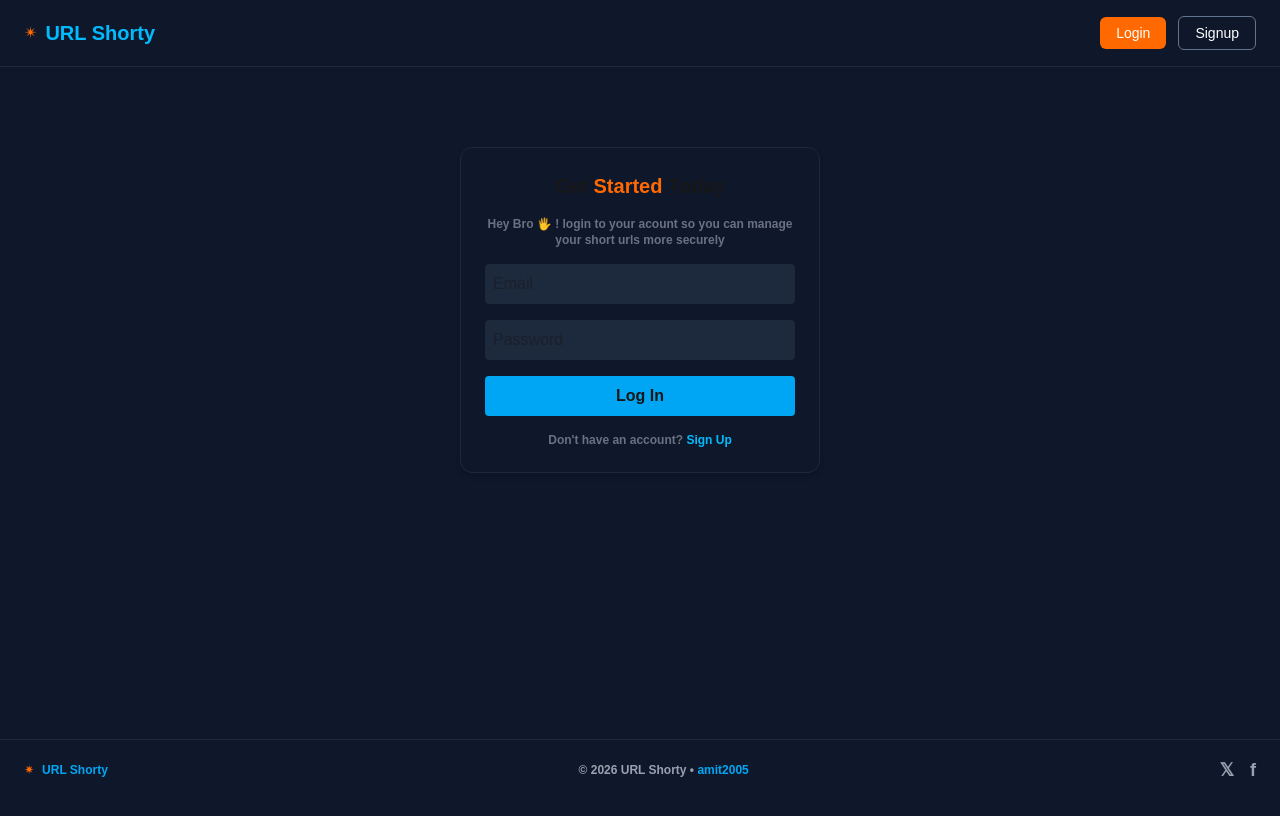
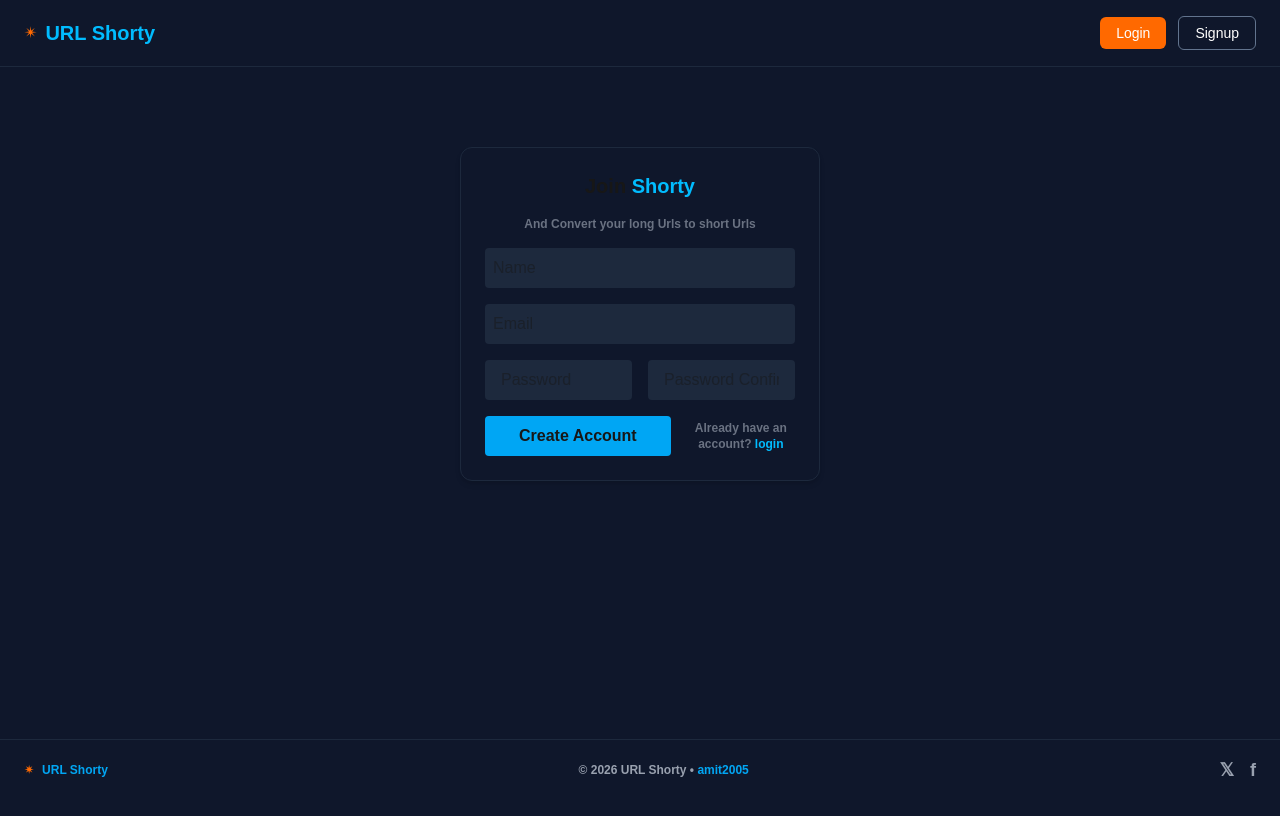
Before and after one commit to Amit81082/Url_shortner, a Next.js app: page / in a window 1280 px wide. Shown: the top 816 px of the page. Built offline with nearby package versions, Linux system fonts and the light colour scheme; no server answers.

Commit message:
First signup page

```diff
--- a/app/page.js
+++ b/app/page.js
@@ -1,10 +1,10 @@
-import Login from "./login/page";
+import SignupPage from "./signUp/page";
 
 export default function AuthPage() {
 
   return (
     <>
-      <Login />
+      <SignupPage />
     </>
   )
 }
--- a/app/signUp/page.js
+++ b/app/signUp/page.js
@@ -56,6 +56,7 @@ export default function SignupPage() {
           <h2 className="text-xl font-bold text-center">
             Join <span className="text-sky-400">Shorty</span>
           </h2>
+          <p className="text-xs font-bold text-center text-gray-500">And Convert your long Urls to short Urls</p>
 
           <input
             placeholder="Name"
```
